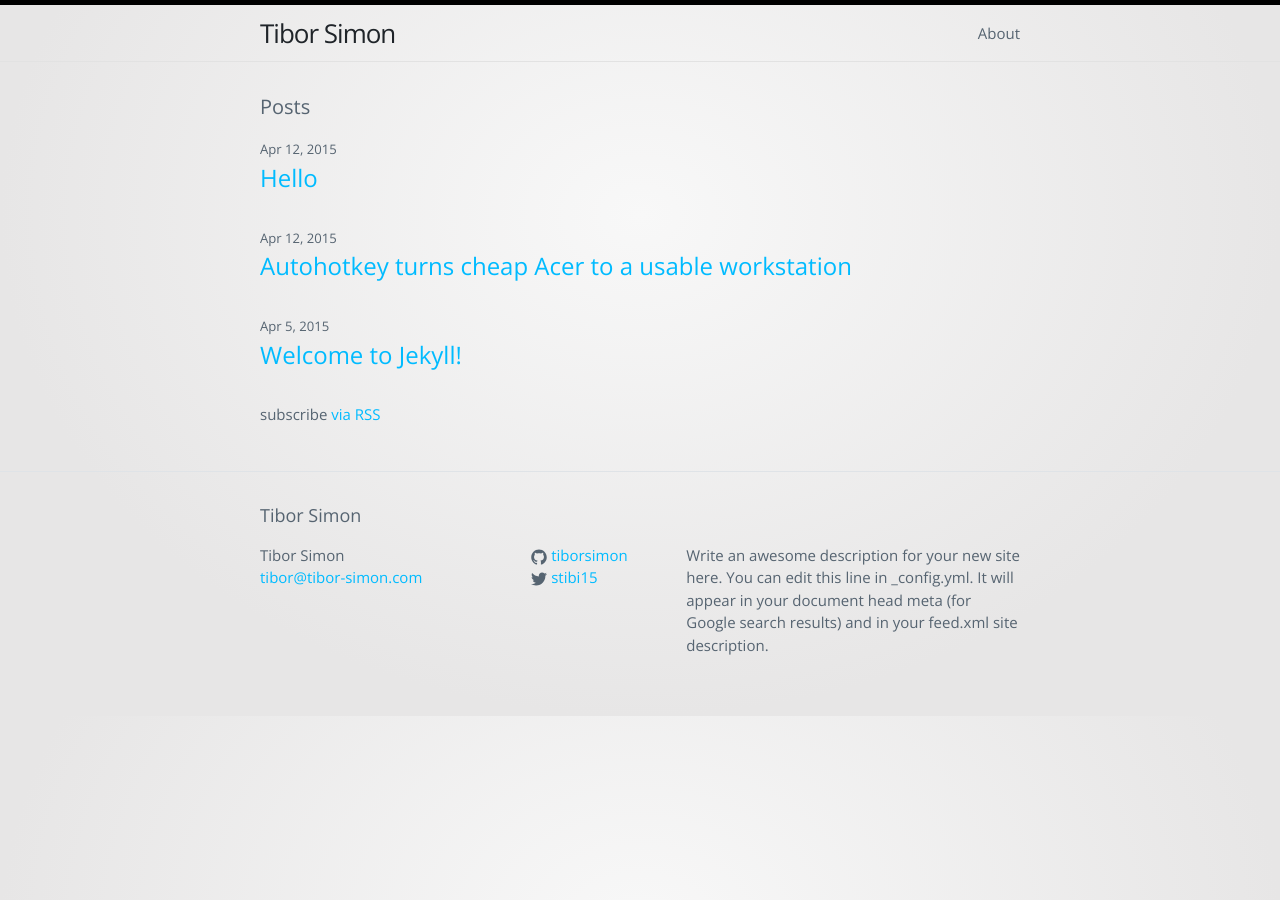
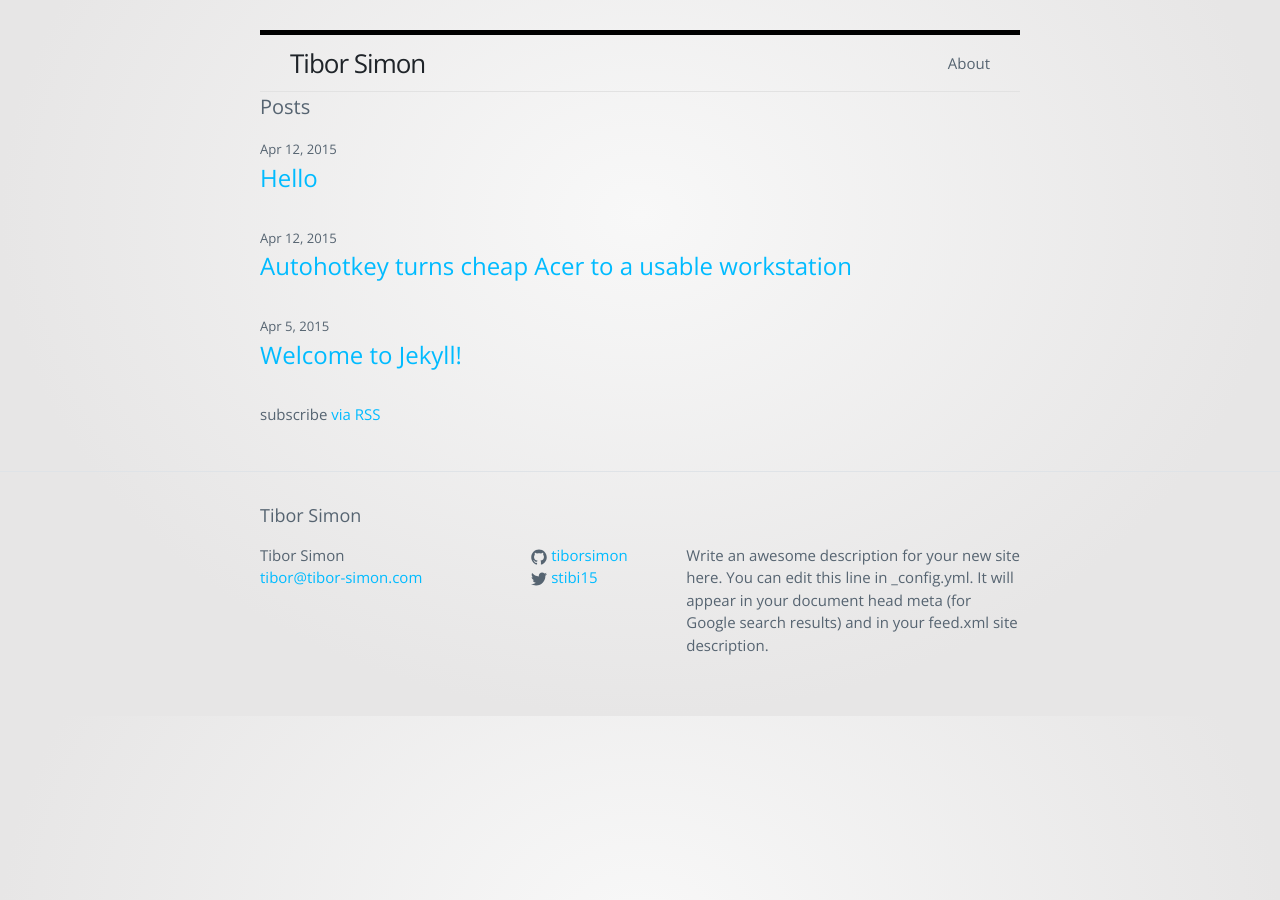
Before and after one commit to tiborsimon/tiborsimon.github.io, a Jekyll site: the page built from index.html, in a window 1280 px wide. Built offline with Jekyll 4.4.1, drawn with Linux system fonts in a browser that asks for light colours; nearby versions of some CDN libraries.

Commit message:
New structure test

```diff
--- a/_layouts/default.html
+++ b/_layouts/default.html
@@ -5,11 +5,14 @@
 
   <body>
 
-    {% include header.html %}
-
     <div class="page-content">
       <div class="wrapper">
-        {{ content }}
+        <div class="left-header">
+          {% include header.html %}
+        </div>
+        <div class="right-content">
+          {{ content }}
+        </div>
       </div>
     </div>
 
```
